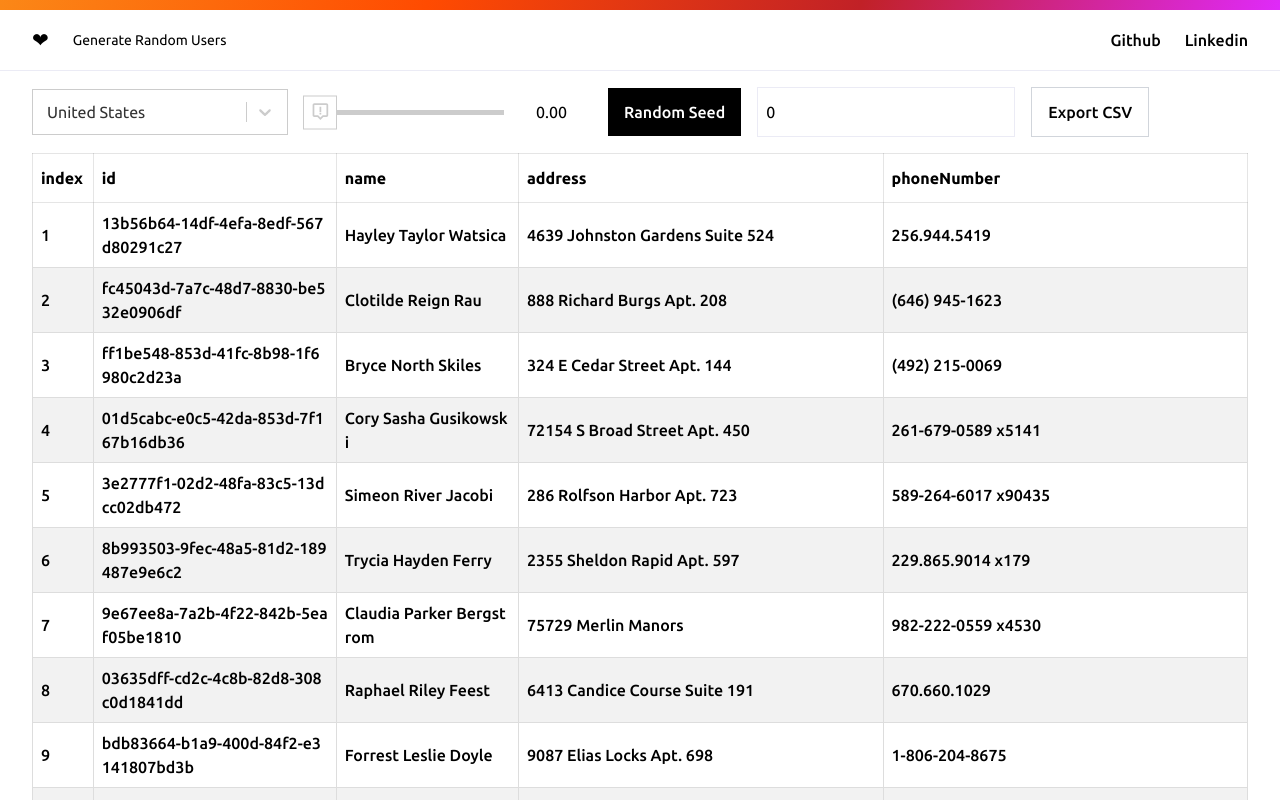
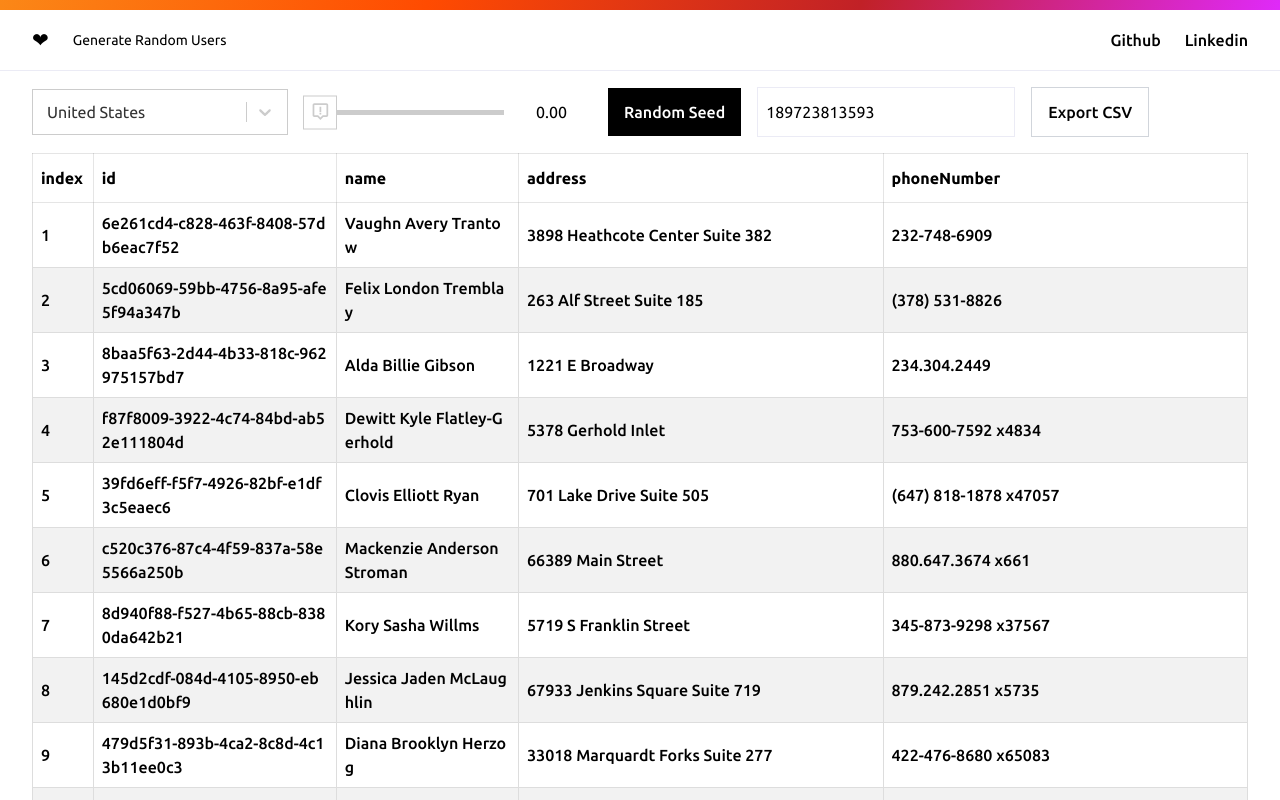
Before and after one commit to mishodzuliashvili/fake-user-data-generation, a Next.js app: page / in a window 1280 px wide. Shown: the top 800 px of the page. Built offline with nearby package versions, Linux system fonts and the light colour scheme.

Commit message:
generate random seed initially

```diff
--- a/src/app/context.tsx
+++ b/src/app/context.tsx
@@ -5,6 +5,7 @@ import { generateRandomUsersFactory } from "@/utils/generateRandomUsers";
 import { Region, User } from "@/types";
 import { introduceErrors } from "@/utils/generateErrors";
 import calculatePageSeed from "@/utils/calculatePageSeed";
+import generateRandomSeed from "@/utils/generateRandomSeed";
 
 const TableContext = createContext(
   {} as {
@@ -31,6 +32,10 @@ export function TableProvider({ children }: { children: React.ReactNode }) {
   const [users, setUsers] = useState<User[]>([]);
   const [erroredUsers, setErroredUsers] = useState<User[]>([]);
   const [generateRandomUser, setGenerateRandomUser] = useState<any>(null);
+
+  useEffect(() => {
+    setUserSeed(generateRandomSeed());
+  }, []);
 
   const fetchUsers = (pageSize = USERS_PER_PAGE, pageNum: number) => {
     applySeed(pageNum);
```
